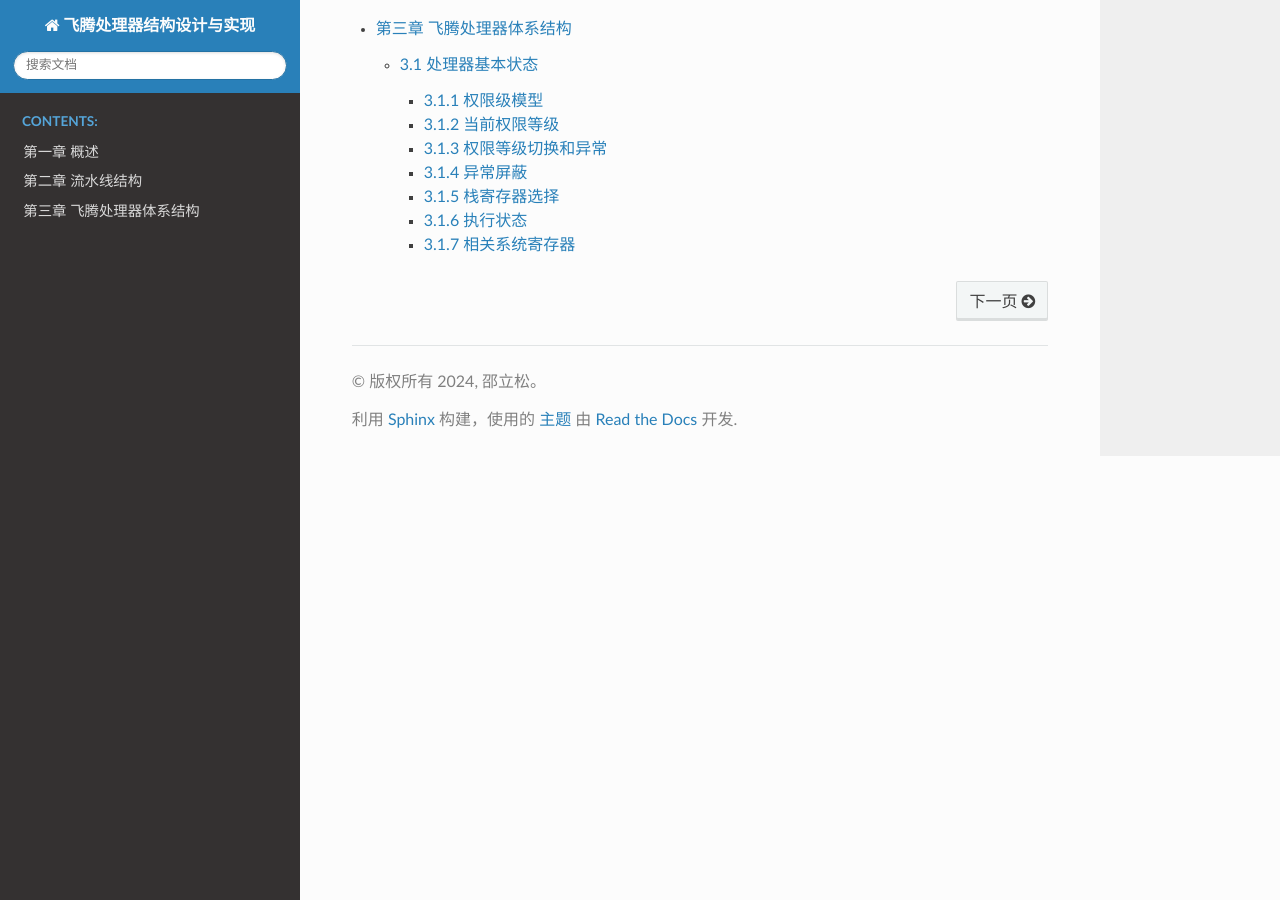
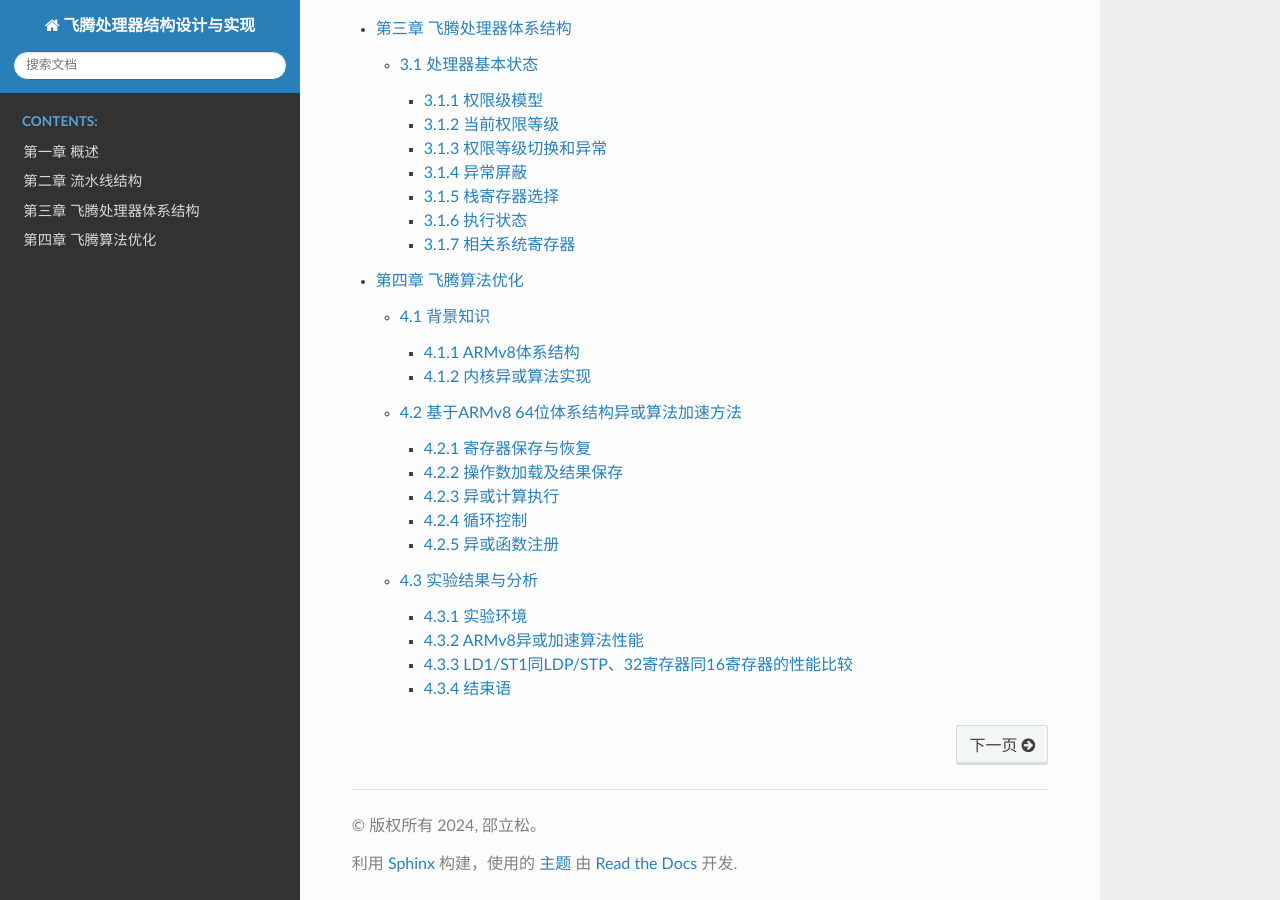
Before and after one commit to DaiZhiyuan/DocGen, a Sphinx documentation site: the page built from source/index.rst, in a window 1280 px wide and 900 px high, scrolled down 679 px. Built offline with Sphinx 7.4.7 and the Read the Docs theme 3.1.0, drawn with Linux system fonts in a browser that asks for light colours.

Commit message:
add chapter4 skeleton
Signed-off-by: Daizhiyuan <daizhiyuan@phytium.com.cn>

```diff
--- /dev/null
+++ b/source/chapter4/4.1_背景知识.rst
@@ -0,0 +1,8 @@
+4.1 背景知识
+############
+
+4.1.1 ARMv8体系结构
+======================
+
+4.1.2 内核异或算法实现
+======================
--- /dev/null
+++ b/source/chapter4/4.2_基于ARMv8_64位体系结构异或算法加速.rst
@@ -0,0 +1,17 @@
+4.2 基于ARMv8 64位体系结构异或算法加速方法
+##########################################
+
+4.2.1 寄存器保存与恢复
+======================
+
+4.2.2 操作数加载及结果保存
+==========================
+
+4.2.3 异或计算执行
+==================
+
+4.2.4 循环控制
+==============
+
+4.2.5 异或函数注册
+==================
--- /dev/null
+++ b/source/chapter4/4.3_实验结果与分析.rst
@@ -0,0 +1,14 @@
+4.3 实验结果与分析
+##################
+
+4.3.1 实验环境
+==============
+
+4.3.2 ARMv8异或加速算法性能
+===========================
+
+4.3.3 LD1/ST1同LDP/STP、32寄存器同16寄存器的性能比较
+====================================================
+
+4.3.4 结束语
+============
--- /dev/null
+++ b/source/chapter4/index.rst
@@ -0,0 +1,12 @@
+第四章 飞腾算法优化
+*******************
+
+本章主要讲解飞腾处理器上的汇编软件相关知识，主要涉及到C语言函数调用相关的堆栈和栈帧、寄存器变量、C语言的嵌入汇编等，最后两节给出异或算法和图像算法的两个具体汇编实现。
+
+.. toctree::
+   :maxdepth: 2
+   :caption: Contents:
+
+   4.1_背景知识
+   4.2_基于ARMv8_64位体系结构异或算法加速
+   4.3_实验结果与分析
--- a/source/index.rst
+++ b/source/index.rst
@@ -13,3 +13,4 @@
    chapter1/index
    chapter2/index
    chapter3/index
+   chapter4/index
```
